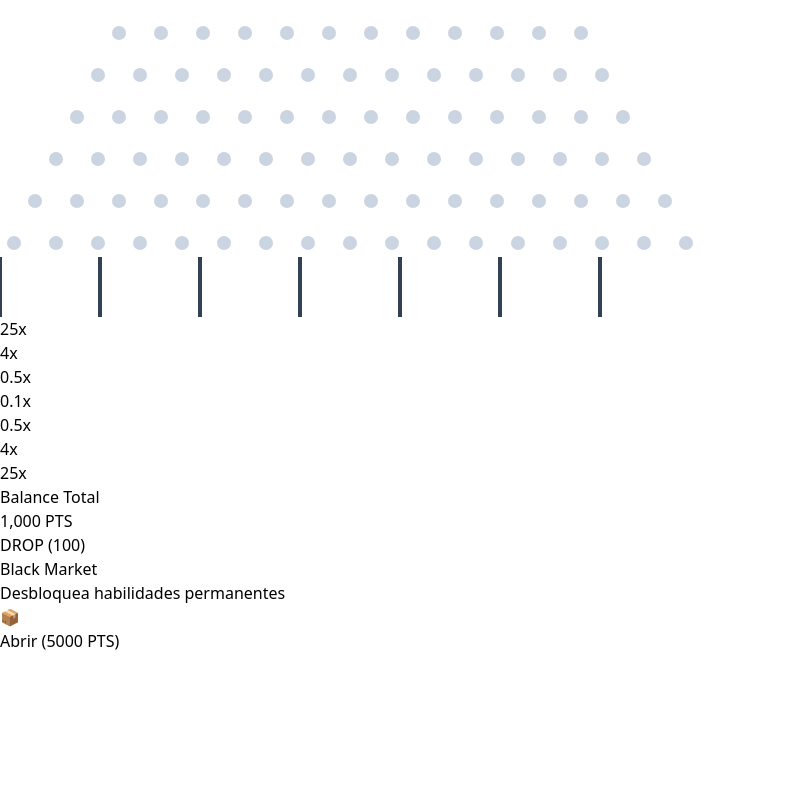
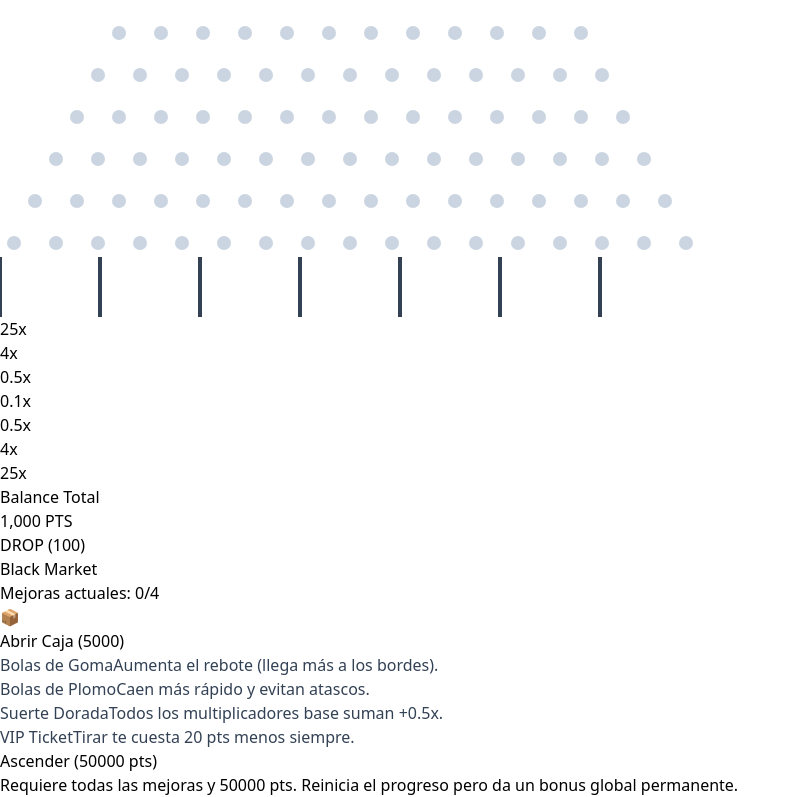
Before and after one commit to 1knso/plinkogame, a React (Vite) app: page / in a window 1280 px wide. Shown: the part 431-1228 px from the top of the page, without its empty margins (0-800 px from the left). Before the commit the page ends 1084 px from the top, so only its background shows below. Built offline with nearby package versions, Linux system fonts and the light colour scheme.

Commit message:
Update UpgradeShop.jsx

```diff
--- a/src/components/shop/UpgradeShop.jsx
+++ b/src/components/shop/UpgradeShop.jsx
@@ -1,82 +1,106 @@
 import React, { useState } from 'react';
 import { SHOP_CONFIG, UPGRADES } from '../../logic/constants';
 
-const UpgradeShop = ({ points, onBuy, inventory }) => {
+const UpgradeShop = ({ points, onBuy, inventory, prestigeLevel, onPrestige }) => {
   const [isRolling, setIsRolling] = useState(false);
   const [revealed, setRevealed] = useState(null);
 
+  const totalUpgrades = Object.keys(UPGRADES).length;
+  const hasAllUpgrades = inventory.length >= totalUpgrades;
+  const canPrestige = hasAllUpgrades && points >= SHOP_CONFIG.PRESTIGE_COST;
+
   const handlePull = () => {
-    if (points < SHOP_CONFIG.BOX_COST || isRolling) return;
+    if (points < SHOP_CONFIG.BOX_COST || isRolling || hasAllUpgrades) return;
     setIsRolling(true);
     setRevealed(null);
     onBuy(SHOP_CONFIG.BOX_COST);
 
-    // Seleccionar mejora aleatoria que no se tenga (o repetida si las tiene todas)
-    const upgradeKeys = Object.keys(UPGRADES);
-    const randomKey = upgradeKeys[Math.floor(Math.random() * upgradeKeys.length)];
-    const wonUpgrade = UPGRADES[randomKey];
+    const unownedKeys = Object.keys(UPGRADES).filter(key => !inventory.includes(key));
+    const randomKey = unownedKeys[Math.floor(Math.random() * unownedKeys.length)];
 
-    // Simular tiempo de animación de la caja (1.5s)
     setTimeout(() => {
-      setRevealed(wonUpgrade);
+      setRevealed(UPGRADES[randomKey]);
       setIsRolling(false);
     }, 1500);
   };
 
   return (
-    <div className="w-full h-full p-6 flex flex-col items-center justify-center bg-slate-900 text-white overflow-hidden">
+    <div className="w-full h-full p-4 flex flex-col bg-slate-950 text-white overflow-y-auto pb-20">
 
-      <div className="mb-8 text-center">
-        <h2 className="text-3xl font-black uppercase tracking-widest text-yellow-400 drop-shadow-md">Black Market</h2>
-        <p className="text-slate-400 text-sm mt-2">Desbloquea habilidades permanentes</p>
+      <div className="mb-6 text-center">
+        <h2 className="text-2xl font-black uppercase text-purple-400">Black Market</h2>
+        <p className="text-slate-400 text-xs">Mejoras actuales: {inventory.length}/{totalUpgrades}</p>
+        {prestigeLevel > 0 && (
+          <div className="mt-2 text-yellow-400 font-bold text-sm bg-yellow-400/10 py-1 rounded-full border border-yellow-400/20">
+            Nivel de Prestigio: {prestigeLevel} (+{prestigeLevel * 20}% Beneficios)
+          </div>
+        )}
       </div>
 
-      {/* Zona Central: La Caja o la Recompensa */}
-      <div className="h-64 w-full flex items-center justify-center relative">
+      {/* Gacha de Mejoras */}
+      <div className="flex-shrink-0 h-48 w-full flex items-center justify-center relative mb-6">
         {isRolling && (
-          <div className="w-32 h-32 bg-slate-700 border-4 border-slate-500 rounded-2xl animate-gacha-shake flex items-center justify-center shadow-[0_0_50px_rgba(255,255,255,0.2)]">
+          <div className="w-24 h-24 bg-slate-800 border-2 border-slate-500 rounded-xl animate-gacha-shake flex items-center justify-center">
             <span className="text-4xl">📦</span>
           </div>
         )}
-
         {revealed && !isRolling && (
           <div className="flex flex-col items-center animate-gacha-reveal z-10" style={{ color: revealed.color }}>
-            <div className="w-24 h-24 rounded-full border-4 flex items-center justify-center mb-4 bg-slate-800 shadow-[0_0_40px_currentColor]">
-              <span className="text-4xl font-black">✨</span>
-            </div>
-            <h3 className="text-2xl font-black uppercase drop-shadow-md">{revealed.name}</h3>
-            <p className="text-slate-300 text-center text-sm px-8 mt-2">{revealed.desc}</p>
+            <span className="text-4xl font-black mb-2">✨</span>
+            <h3 className="text-xl font-black uppercase">{revealed.name}</h3>
+            <p className="text-slate-300 text-center text-xs px-4">{revealed.desc}</p>
           </div>
         )}
-
         {!isRolling && !revealed && (
-          <div className="w-32 h-32 bg-slate-800 border-4 border-slate-600 rounded-2xl flex items-center justify-center opacity-80">
+          <div className="w-24 h-24 bg-slate-800 border-2 border-slate-700 rounded-xl flex items-center justify-center opacity-80">
              <span className="text-4xl opacity-50">📦</span>
           </div>
         )}
       </div>
 
-      {/* Botón de Compra */}
-      <div className="mt-10 w-full max-w-xs">
+      <button
+        onClick={handlePull}
+        disabled={points < SHOP_CONFIG.BOX_COST || isRolling || hasAllUpgrades}
+        className={`w-full max-w-sm mx-auto py-4 text-lg font-black uppercase rounded-xl transition-all mb-8 ${
+          points >= SHOP_CONFIG.BOX_COST && !isRolling && !hasAllUpgrades
+            ? 'bg-purple-600 hover:bg-purple-500 text-white shadow-[0_4px_0_rgb(107,33,168)] active:translate-y-1 active:shadow-none'
+            : 'bg-slate-800 text-slate-500 cursor-not-allowed'
+        }`}
+      >
+        {hasAllUpgrades ? 'Agotado' : `Abrir Caja (${SHOP_CONFIG.BOX_COST})`}
+      </button>
+
+      {/* Inventario Visible */}
+      <div className="grid grid-cols-2 gap-3 max-w-sm mx-auto w-full mb-8">
+        {Object.values(UPGRADES).map(upg => {
+          const owned = inventory.includes(upg.id);
+          return (
+            <div key={upg.id} className={`p-3 rounded-lg border-2 flex flex-col items-center text-center transition-all ${owned ? 'border-current bg-slate-900/50' : 'border-slate-800 bg-slate-900 opacity-40 grayscale'}`} style={{ color: owned ? upg.color : '#334155' }}>
+              <span className="font-bold text-xs uppercase mb-1">{upg.name}</span>
+              <span className="text-[10px] text-slate-400 leading-tight">{upg.desc}</span>
+            </div>
+          );
+        })}
+      </div>
+
+      {/* Botón de Prestigio (Mecánica Infinita) */}
+      <div className="max-w-sm mx-auto w-full border-t-2 border-slate-800 pt-6 mt-auto">
         <button
-          onClick={handlePull}
-          disabled={points < SHOP_CONFIG.BOX_COST || isRolling}
-          className={`relative w-full py-5 text-xl font-black uppercase transition-all duration-100 rounded-xl overflow-hidden ${
-            points >= SHOP_CONFIG.BOX_COST && !isRolling
-              ? 'bg-gradient-to-t from-purple-700 to-fuchsia-500 text-white shadow-[0_6px_0_rgb(126,34,206)] hover:translate-y-1 hover:shadow-[0_2px_0_rgb(126,34,206)] active:translate-y-2 active:shadow-none'
-              : 'bg-slate-800 text-slate-500 shadow-[0_6px_0_rgb(30,41,59)] cursor-not-allowed'
+          onClick={onPrestige}
+          disabled={!canPrestige}
+          className={`w-full py-4 text-lg font-black uppercase rounded-xl transition-all ${
+            canPrestige
+              ? 'bg-gradient-to-r from-yellow-400 to-orange-500 text-black shadow-[0_4px_0_rgb(180,83,9)] animate-pulse active:translate-y-1 active:shadow-none'
+              : 'bg-slate-900 text-slate-700 border-2 border-slate-800 cursor-not-allowed'
           }`}
         >
-          <span className="relative z-10">Abrir ({SHOP_CONFIG.BOX_COST} PTS)</span>
+          Ascender ({SHOP_CONFIG.PRESTIGE_COST} pts)
         </button>
+        <p className="text-center text-[10px] text-slate-500 mt-2">
+          Requiere todas las mejoras y {SHOP_CONFIG.PRESTIGE_COST} pts. Reinicia el progreso pero da un bonus global permanente.
+        </p>
       </div>
 
-      {/* Inventario visual rápido */}
-      <div className="mt-8 flex gap-2">
-        {Object.values(UPGRADES).map(upg => (
-          <div key={upg.id} className={`w-3 h-3 rounded-full ${inventory.includes(upg.id) ? 'shadow-[0_0_10px_currentColor]' : 'bg-slate-800'}`} style={{ backgroundColor: inventory.includes(upg.id) ? upg.color : '' }} />
-        ))}
-      </div>
     </div>
   );
 };
```
